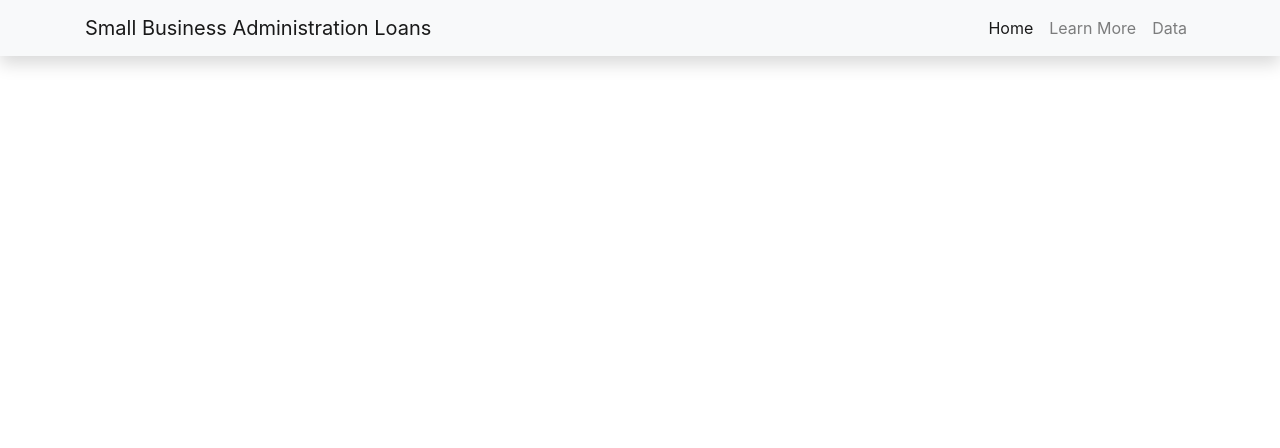
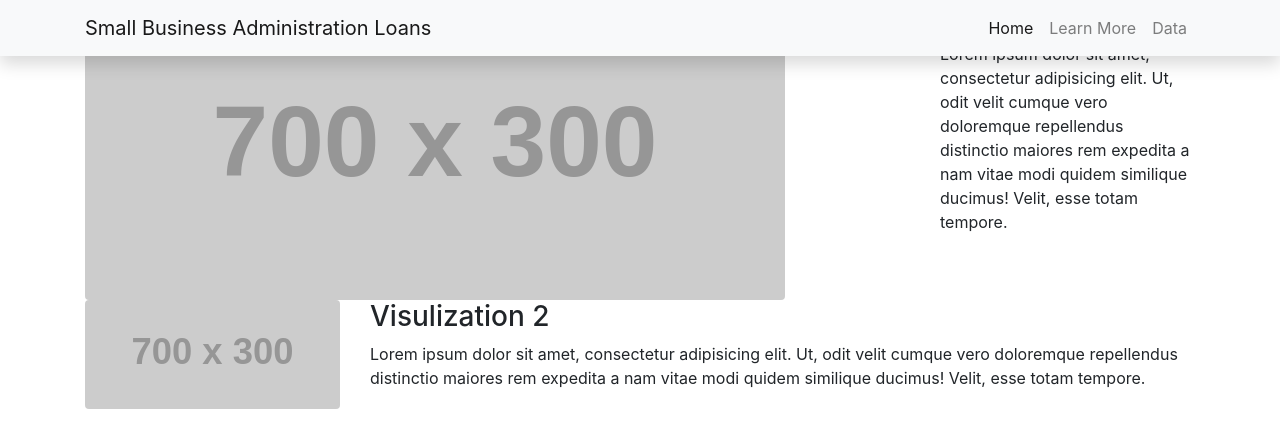
Before and after one commit to jsmith6112/J2P2-Project-2, a Flask app: template Templates/page 1.html in a window 1280 px wide. Shown: the top 448 px of the page. Run offline with Flask 2, Linux system fonts and the light colour scheme; the template is opened without the code that fills it, so the values that code supplies are empty; grey boxes labelled with a size stand in for pictures from a placeholder-image service; some libraries are stand-ins or nearby versions.

Commit message:
monor updates

```diff
--- a/Templates/index.html
+++ b/Templates/index.html
@@ -9,7 +9,7 @@
     <link rel="stylesheet" href="https://stackpath.bootstrapcdn.com/bootstrap/4.1.3/css/bootstrap.min.css" integrity="sha384-MCw98/SFnGE8fJT3GXwEOngsV7Zt27NXFoaoApmYm81iuXoPkFOJwJ8ERdknLPMO" crossorigin="anonymous">
     <script src="https://stackpath.bootstrapcdn.com/bootstrap/4.1.3/js/bootstrap.min.js" integrity="sha384-ChfqqxuZUCnJSK3+MXmPNIyE6ZbWh2IMqE241rYiqJxyMiZ6OW/JmZQ5stwEULTy" crossorigin="anonymous"></script>
     <script src="https://d3js.org/d3.v5.min.js"></script>
-    <script src="plotly-latest.min.js"></script>
+    <script src="https://cdn.plot.ly/plotly-latest.min.js"></script>
 
 </head>
 
--- a/Templates/page 1.html
+++ b/Templates/page 1.html
@@ -9,12 +9,12 @@
     <link rel="stylesheet" href="https://stackpath.bootstrapcdn.com/bootstrap/4.1.3/css/bootstrap.min.css" integrity="sha384-MCw98/SFnGE8fJT3GXwEOngsV7Zt27NXFoaoApmYm81iuXoPkFOJwJ8ERdknLPMO" crossorigin="anonymous">
     <script src="https://stackpath.bootstrapcdn.com/bootstrap/4.1.3/js/bootstrap.min.js" integrity="sha384-ChfqqxuZUCnJSK3+MXmPNIyE6ZbWh2IMqE241rYiqJxyMiZ6OW/JmZQ5stwEULTy" crossorigin="anonymous"></script>
     <script src="https://d3js.org/d3.v5.min.js"></script>
-    <script src="plotly-latest.min.js"></script>
+    <script src="https://cdn.plot.ly/plotly-latest.min.js"></script>
 
 </head>
-<body>
 
-<!-- NAVIGATION BAR -->
+<Body>
+
 <nav class="navbar navbar-expand-lg navbar-light bg-light shadow fixed-top">
     <div class="container">
       <a class="navbar-brand" href="#">Small Business Administration Loans</a>
@@ -39,8 +39,30 @@
     </div>
   </nav>
 
+<div class="container">
+<div class="row">
+    <div class="col-md-9">
+      <a href="#">
+        <img class="img-fluid rounded mb-3 mb-md-0" src="http://placehold.it/700x300" alt="">
+      </a>
+    </div>
+    <div class="col-md-3">
+      <h3>Visulization 1</h3>
+      <p>Lorem ipsum dolor sit amet, consectetur adipisicing elit. Ut, odit velit cumque vero doloremque repellendus distinctio maiores rem expedita a nam vitae modi quidem similique ducimus! Velit, esse totam tempore.</p>
+    </div>
+  </div>
 
-
+  <div class="row">
+    <div class="col-md-3">
+      <a href="#">
+        <img class="img-fluid rounded mb-3 mb-md-0" src="http://placehold.it/700x300" alt="">
+      </a>
+    </div>
+    <div class="col-md-9">
+      <h3>Visulization 2</h3>
+      <p>Lorem ipsum dolor sit amet, consectetur adipisicing elit. Ut, odit velit cumque vero doloremque repellendus distinctio maiores rem expedita a nam vitae modi quidem similique ducimus! Velit, esse totam tempore.</p>
+    </div>
+  </div>
 
 
 </body>
```
Also changed, not shown: Templates/page2.html (+48 -2 lines), static/css/stylesheet.css (added, +8 -0 lines), static/css/Images /home-page-sba-owners .jpg (renamed from static/css/home-page-sba-owners .jpg).
